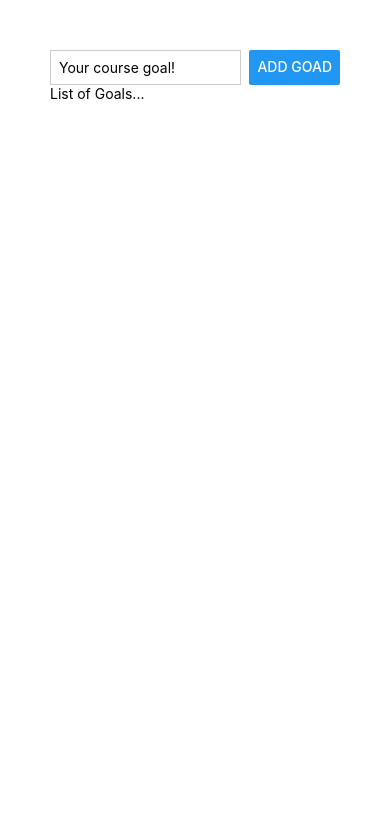
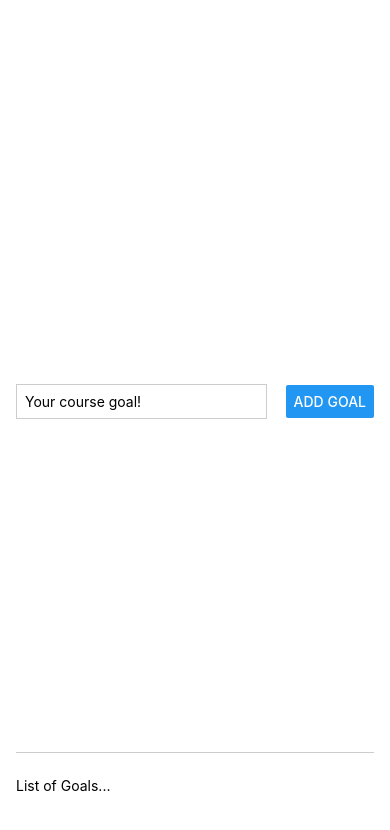
Before and after one commit to benhsieh-dev/React-Native-App, a React Native app: screen / in a window 390 px wide. Shown: the top 830 px of the page. Built offline with nearby package versions, Linux system fonts and the light colour scheme.

Commit message:
Add event handlers

```diff
--- a/App.js
+++ b/App.js
@@ -1,14 +1,25 @@
+import { useState } from 'react';
 import { StyleSheet, Text, View, Button, TextInput } from 'react-native';
 
 export default function App() {
+  const [enteredGoalText, setEnteredGoalText] = useState('');
+
+  function goalInputHandler(enteredGoalText) {
+    setEnteredGoalText(enteredGoalText);
+  };
+
+  function addGoalHandler() {
+    console.log(enteredGoalText);
+  };
+
   return (
     <View style={styles.appContainer}>
       <View style={styles.inputContainer}>
-        <TextInput style={styles.textInput} placeholder='Your course goal!' />
-        <Button title='Add Goad' />
+        <TextInput style={styles.textInput} placeholder='Your course goal!' onChangeText={goalInputHandler} />
+        <Button title='Add Goal' onPress={addGoalHandler} />
       </View>
       <View>
-        <Text>List of Goals...</Text>
+        <Text style={styles.goalContainer}>List of Goals...</Text>
       </View>
     </View>
   );
@@ -16,23 +27,31 @@
 
 const styles = StyleSheet.create({
   appContainer: {
+    flex: 1,
     padding: 50,
-    // flex: 1,
+    paddingHorizontal: 16
     // backgroundColor: '#fff',
     // alignItems: 'center',
     // justifyContent: 'center',
   },
   inputContainer: {
+    flex: 1,
     flexDirection: 'row',
-    justifyContent: 'space-between'
-    // borderWidth: 2,
-    // borderColor: 'red',
+    justifyContent: 'space-between',
+    alignItems: 'center',
+    marginBottom: 24,
+    borderBottomWidth: 1,
+    borderBottomColor: '#cccccc'
   },
   textInput: {
     borderWidth: 1,
     borderColor: '#cccccc',
-    width: '80%',
+    width: '70%',
     marginRight: 8,
     padding: 8
+  },
+  goalContainer: {
+    flex: 5
   }
+
 });
```
